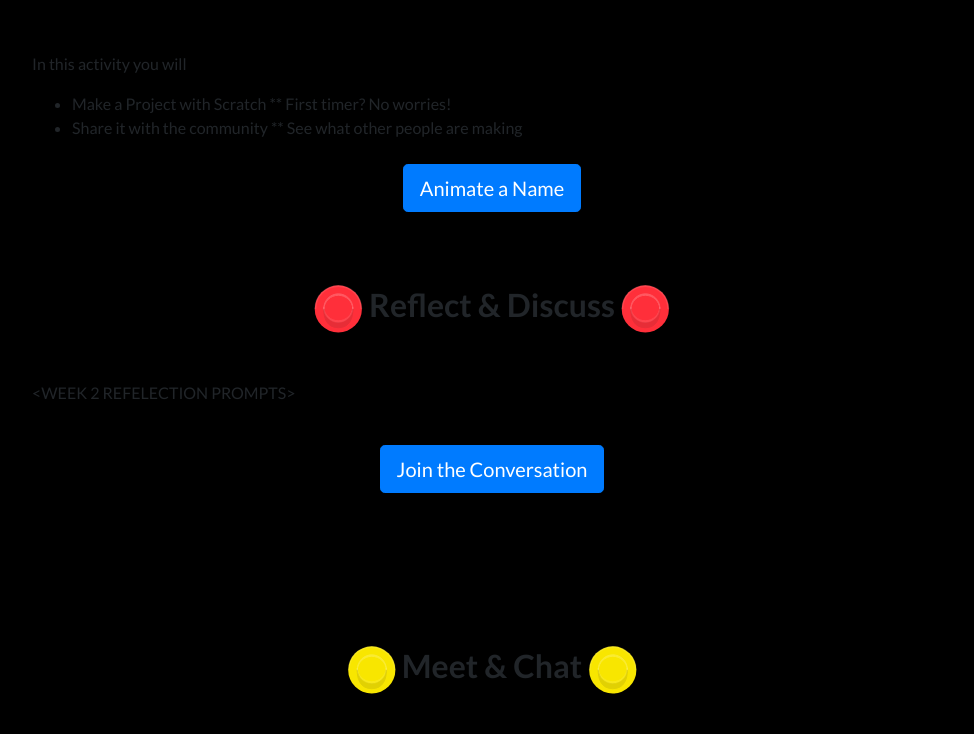
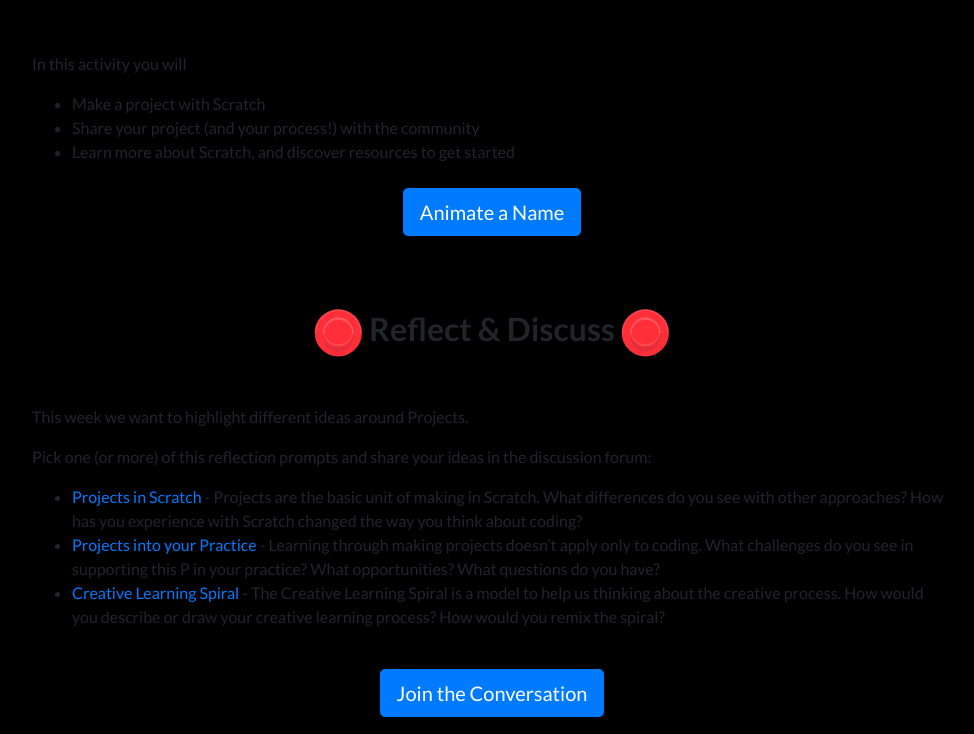
Before and after one commit to mitmedialab/lcl, a Jekyll site: the page built from _weeks/week2.md, in a window 1280 px wide and 900 px high, scrolled down 1341 px, cut to the strip 166-900 px from the top of the window. Shown: the whole strip, without its empty margins (148-1122 px from the left). Built offline with Jekyll 4.4.1, drawn with Linux system fonts in a browser that asks for light colours; nearby versions of some CDN libraries.

Commit message:
Update make & share and discuss & reflect parts for week 2

```diff
--- a/_weeks/week2.md
+++ b/_weeks/week2.md
@@ -29,7 +29,7 @@
             link:  ../../resources/readings/chapter2-excerpt.ja.pdf?pdf=ch2-ja
 
 make-share:
-  forum-link: http://lcl-discuss.media.mit.edu/t/week-1-activity-childhood-objects/22
+  forum-link: http://lcl-discuss.media.mit.edu/t/week-2-activity-animate-a-name/192
   forum-button-text: Animate a Name
 
   activity-title: Animate a Name
@@ -38,11 +38,9 @@
 
   activity-desc: |
     In this activity you will
-      * Make a Project with Scratch
-      ** First timer? No worries!
-      * Share it with the community
-      ** See what other people are making
-
+    * Make a project with Scratch
+    * Share your project (and your process!) with the community
+    * Learn more about Scratch, and discover resources to get started
 
   video:
     link: https://www.youtube.com/embed/r_X37lMVQFk?rel=0&cc_load_policy=1
@@ -58,7 +56,12 @@
     title:
     discussion-prompt: |
 
-      <WEEK 2 REFELECTION PROMPTS>
+      This week we want to highlight different ideas around Projects.
+
+      Pick one (or more) of this reflection prompts and share your ideas in the discussion forum:
+      * [Projects in Scratch](https://aaa.com) - Projects are the basic unit of making in Scratch. What differences do you see with other approaches? How has you experience with Scratch changed the way you think about coding?
+      * [Projects into your Practice](https://aaa.com) - Learning through making projects doesn't apply only to coding. What challenges do you see in supporting this P in your practice? What opportunities? What questions do you have?
+      * [Creative Learning Spiral](https://aaa.com) - The Creative Learning Spiral is a model to help us thinking about the creative process. How would you describe or draw your creative learning process? How would you remix the spiral?
 
 
 meet:
```
Also changed, not shown: 2 other files.
